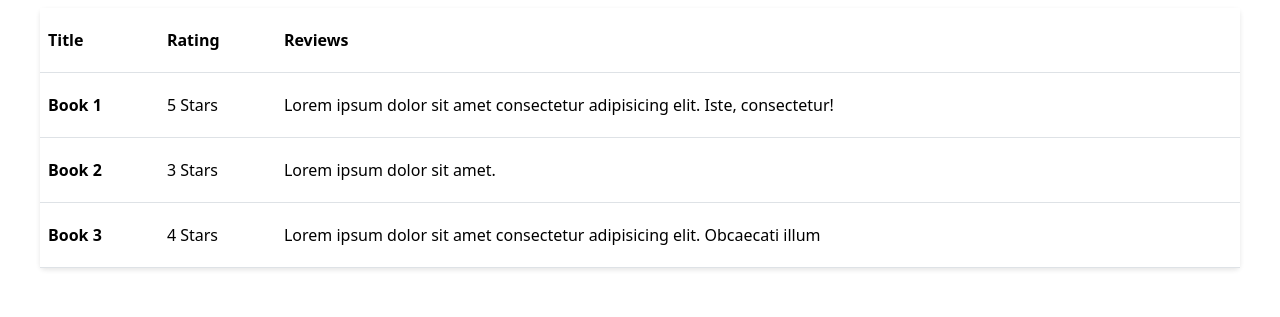
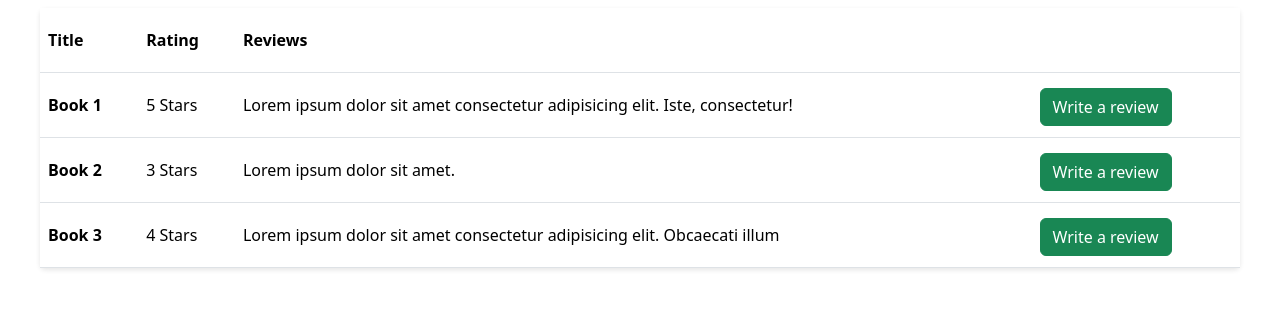
Before and after one commit to ramzikarkoub/SBA-307-PerScholas, a plain HTML site: page reviews.html in a window 1280 px wide. Shown: the part 361-678 px from the top of the page. Drawn offline with nearby package versions, Linux system fonts and the light colour scheme.

Commit message:
added review buttons

```diff
--- a/reviews.html
+++ b/reviews.html
@@ -75,6 +75,7 @@
               <th scope="col">Title</th>
               <th scope="col">Rating</th>
               <th scope="col">Reviews</th>
+              <th scope="col"></th>
             </tr>
           </thead>
           <tbody>
@@ -85,11 +86,21 @@
                 Lorem ipsum dolor sit amet consectetur adipisicing elit. Iste,
                 consectetur!
               </td>
+              <td>
+                <button type="button" class="reviewButton btn btn-success">
+                  <a href="#formSection" class="reviewBtn"> Write a review</a>
+                </button>
+              </td>
             </tr>
             <tr>
               <th scope="row">Book 2</th>
               <td>3 Stars</td>
               <td>Lorem ipsum dolor sit amet.</td>
+              <td>
+                <button type="button" class="reviewButton btn btn-success">
+                  <a href="#formSection" class="reviewBtn"> Write a review</a>
+                </button>
+              </td>
             </tr>
             <tr>
               <th scope="row">Book 3</th>
@@ -98,11 +109,16 @@
                 Lorem ipsum dolor sit amet consectetur adipisicing elit.
                 Obcaecati illum
               </td>
+              <td>
+                <button type="button" class="reviewButton btn btn-success">
+                  <a href="#formSection" class="reviewBtn"> Write a review</a>
+                </button>
+              </td>
             </tr>
           </tbody>
         </table>
       </section>
-      <section class="mainSection">
+      <section class="mainSection" id="formSection">
         <h2 class="headerTitleReview">Write a Review</h2>
         <form class="contactFormReview">
           <label for="name" class="formLabel">Name:</label>
--- a/style.css
+++ b/style.css
@@ -178,6 +178,10 @@ body {
 .headerTitleReview,
 .headerTitle {
   margin-top: 4rem;
+}
+.reviewBtn {
+  text-decoration: none;
+  color: white;
 }
 
 .contactFormReview {
```
Also changed, not shown: index.html (+5 -5 lines).
